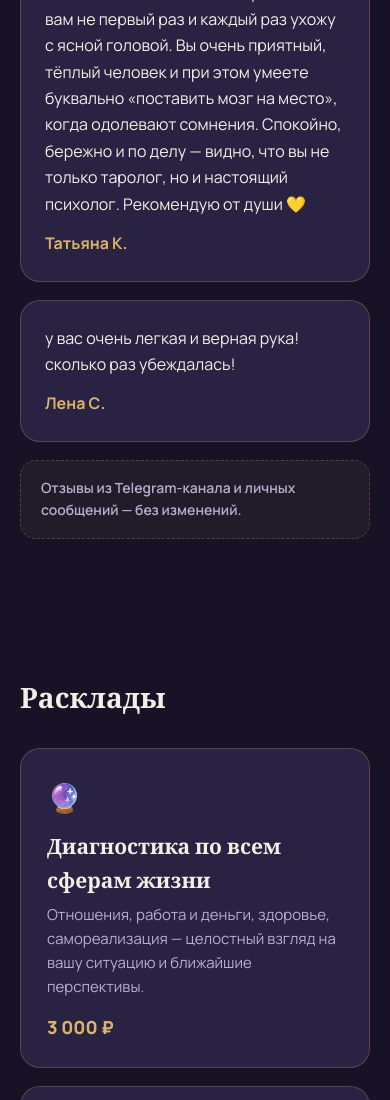
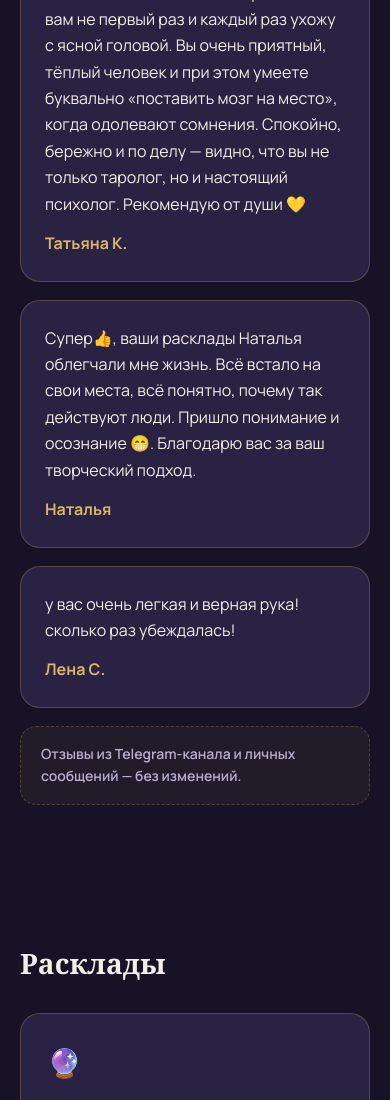
Before and after one commit to tatjkail-boop/sites, a plain HTML site: page zazerkalie-vakutina/index.html in a window 390 px wide. Shown: the part 5205-6305 px from the top of the page. Drawn offline with nearby package versions, Linux system fonts and the light colour scheme.

Commit message:
Vakutina: 5-й отзыв
Co-Authored-By: Claude Opus 5.5 <noreply@anthropic.com>
Claude-Session: https://claude.ai/code/session_011vt9iVEJXHyJeF2bRLWYS1

```diff
--- a/zazerkalie-vakutina/index.html
+++ b/zazerkalie-vakutina/index.html
@@ -62,7 +62,7 @@ input,select,textarea{font:inherit;padding:13px 14px;border:1px solid var(--line
 .rev .grid>div{border:1px solid var(--line);border-radius:20px;padding:24px;background:var(--card)}
 .rev .stars{color:var(--gold);margin-bottom:8px}
 .rev small{color:var(--muted);display:block;margin-top:10px}
-.rev .grid{grid-template-columns:repeat(2,1fr)}.rev .grid>div p{font-size:16px;line-height:1.65}.rev .grid>div b{display:block;margin-top:14px;color:var(--gold)}.rev .note{color:var(--muted);font-size:14px;margin-top:18px}@media(max-width:860px){.rev .grid{grid-template-columns:1fr}}
+.rev .grid{grid-template-columns:repeat(2,1fr)}.rev .grid>div p{font-size:16px;line-height:1.65}.rev .grid>div b{display:block;margin-top:14px;color:var(--gold)}.rev .grid>div:last-child:nth-child(odd){grid-column:1/-1}.rev .note{color:var(--muted);font-size:14px;margin-top:18px}@media(max-width:860px){.rev .grid{grid-template-columns:1fr}}
 .faq details{border-bottom:1px solid var(--line);padding:18px 0}
 .faq summary{font-weight:700;cursor:pointer}
 .faq p{color:var(--muted);margin-top:8px}
@@ -137,6 +137,7 @@ footer b{color:var(--ink)}footer a{color:var(--gold)}footer small{opacity:.7}
     <div><p>Наталья благодарю вас за вашу помощь в моём запросе. Вы тактично и аккуратно вели нашу сессию в первую очередь, как психолог. Мне это было важно, почти с первых минут я полностью расслабилась и доверила вам свою историю.<br>После завершения нашей встречи, ушла тревога, стало спокойно на душе, появилась надежда, да и карты всё об этом сказали. Таро это чудо, ну, как у них это получается😁👍, как они всё про нас знаю? Всё в точку😉<br>Благодарю Вас Наталья за вашу экспертность 🙏<br>Благополучия Вам❤️</p><b>Наталья</b></div>
     <div><p>Наташенька, благодарю тебя за сегодняшний расклад🙏 ты моя личная, крёстная фея❤️<br>я безумна от того прогноза, который ты мне на пророчила сегодня🫶<br>Спасибо тебе большое🙏<br>люблю тебя ❤️</p><b>Светлана</b></div>
     <div><p>Наталья, спасибо вам! Я обращаюсь к вам не первый раз и каждый раз ухожу с ясной головой. Вы очень приятный, тёплый человек и при этом умеете буквально «поставить мозг на место», когда одолевают сомнения. Спокойно, бережно и по делу — видно, что вы не только таролог, но и настоящий психолог. Рекомендую от души 💛</p><b>Татьяна К.</b></div>
+    <div><p>Супер👍, ваши расклады Наталья облегчали мне жизнь. Всё встало на свои места, всё понятно, почему так действуют люди. Пришло понимание и осознание 😁. Благодарю вас за ваш творческий подход.</p><b>Наталья</b></div>
     <div><p>у вас очень легкая и верная рука! сколько раз убеждалась!</p><b>Лена С.</b></div>
   </div>
   <p class="note">Отзывы из Telegram-канала и личных сообщений — без изменений.</p>
```
